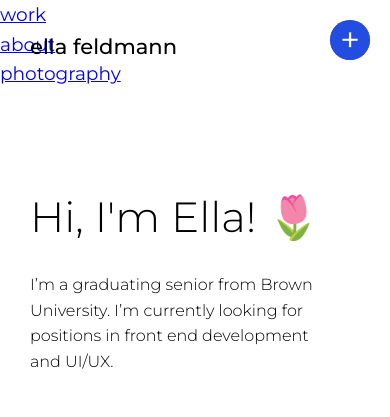
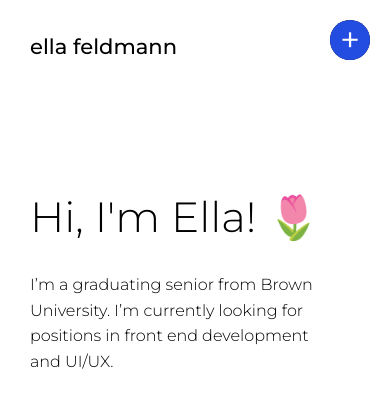
Before and after one commit to ellafeldmann/personal-portfolio, a PHP site: page /index.html in a window 390 px wide. Shown: the top 417 px of the page. Run offline with PHP 8.4, Linux system fonts and the light colour scheme.

Commit message:
try this fix for iPhone menu visibility problem- separate nav-bar and plus menu

```diff
--- a/style.css
+++ b/style.css
@@ -30,7 +30,8 @@ body {
   z-index: 1;
 }
 
-/* .nav-bar ul {
+
+.nav-bar ul {
   position: fixed;
   top: 50%;
   left: 50%;
@@ -39,10 +40,6 @@ body {
   margin: 0;
   padding: 0;
   visibility: hidden;
-}
-
-.nav-bar ul.active {
-  visibility: visible;
 }
 
 .nav-bar ul li {
@@ -56,7 +53,7 @@ body {
   color: white;
   display: block;
   letter-spacing: 1px;
-} */
+}
 
 .menu ul {
   position: fixed;
@@ -138,7 +135,7 @@ body {
   width: 40px;
   height: 40px;
   border-radius: 50%;
-  background: rgba(1, 1, 1, 0.5);
+  background: black;
   transition: transform 0.5s;
 }
 
```
